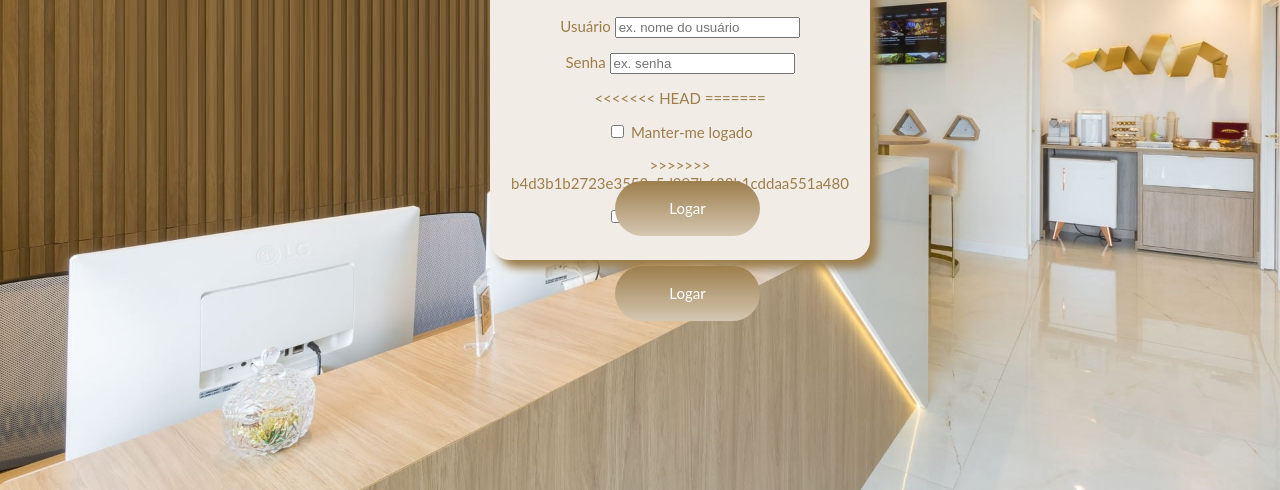
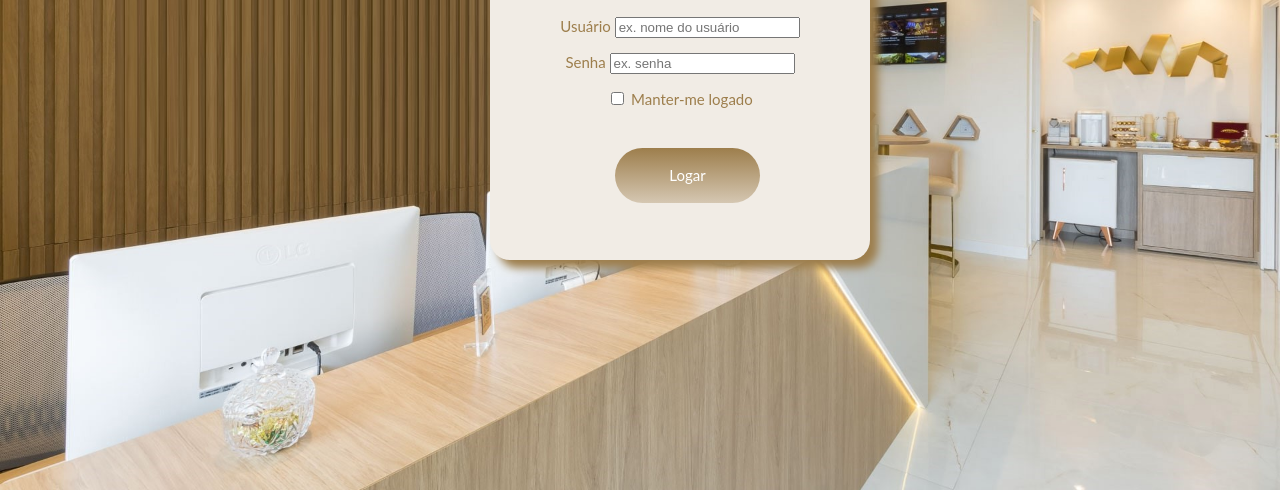
Before and after one commit to maykellamorim/Proj_Int_Clinica_Estetica, a plain HTML site: page index.html in a window 1280 px wide. Shown: the part 310-800 px from the top of the page. Drawn offline with Linux system fonts and the light colour scheme.

```diff
--- a/index.html
+++ b/index.html
@@ -30,24 +30,6 @@
               <input id="email_login" name="email_login" required="required" type="password" placeholder="ex. senha" />
             </p>
 
-<<<<<<< HEAD
-=======
-              </div>
-
-              <p>
-                <input type="checkbox" name="manterlogado" id="manterlogado" value="" />
-                <label for="manterlogado">Manter-me logado</label>
-              </p>
-              <section>
-                <button class="button-as-link">
-                  <a href="menu.html" target="_blank">
-                    Logar
-                  </a>
-                </button>
-              </section>
-
-            </form>
->>>>>>> b4d3b1b2723e3552a5d297b688b1cddaa551a480
           </div>
 
           <p>
```
Also changed, not shown: agenda.html (+0 -3 lines), agendamento.html (+0 -3 lines), cadastro.html (+0 -3 lines).
